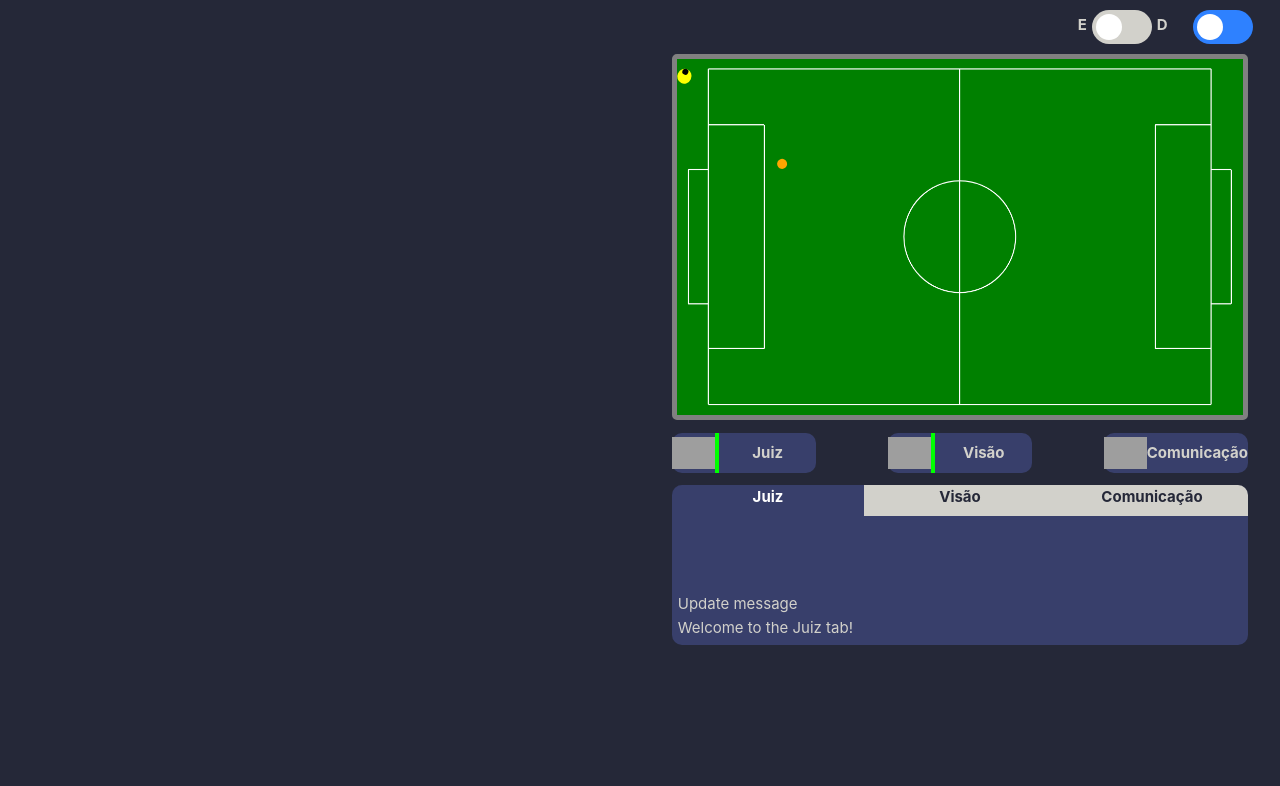
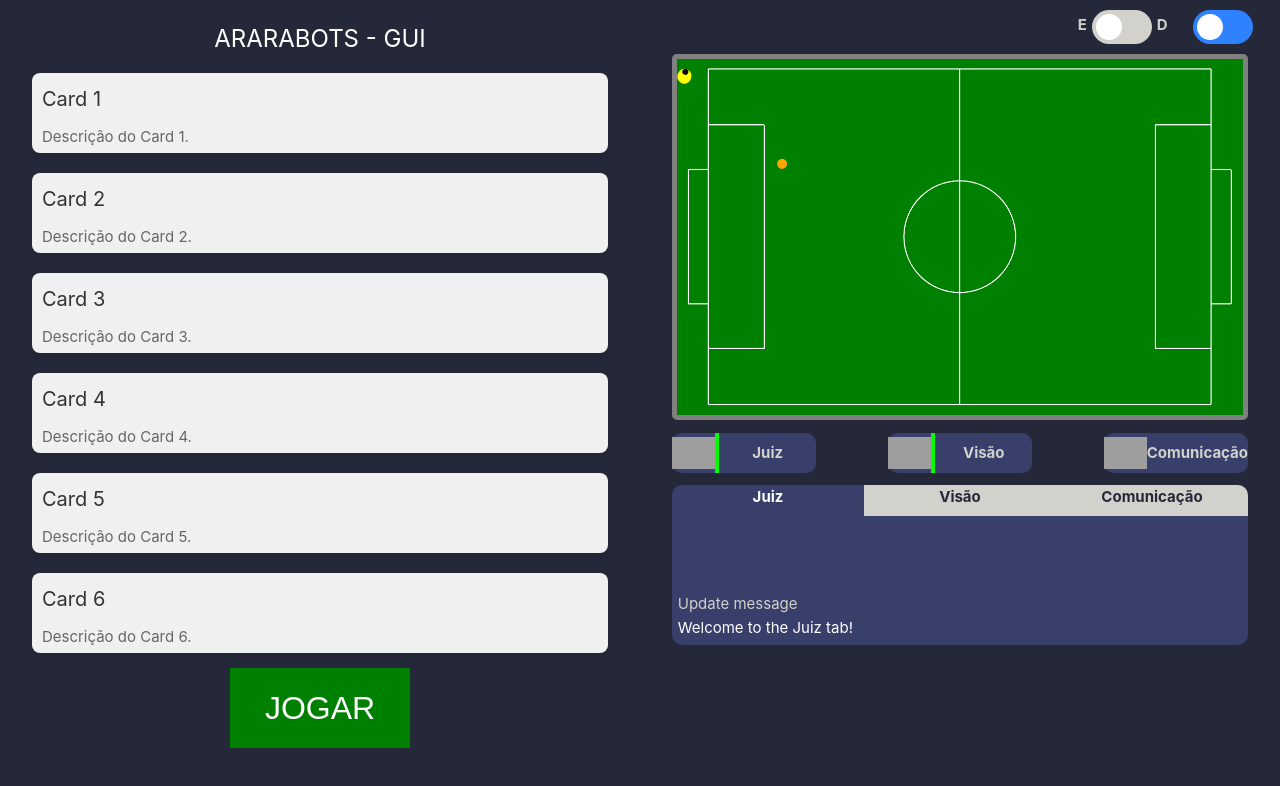
Before and after one commit to Ararabots-UFMS/ssl-gui, a Vue app: page / in a window 1280 px wide. Shown: the top 786 px of the page. Built offline with nearby package versions, Linux system fonts and the light colour scheme; no server answers; grey boxes are pictures that could not be loaded.

Commit message:
Marcelo-feat: added cards and play button

```diff
--- a/src/App.vue
+++ b/src/App.vue
@@ -1,7 +1,16 @@
 <template>
   <div class="full-screen">
     <div class="left-side">
-
+      <name></name>
+       <div class="card-list">
+      <card
+        v-for="(card, index) in cards"
+        :key="index"
+        :title="card.title"
+        :description="card.description"
+      />
+    </div>
+    <play></play>
     </div>
     <div class="right-side">
       <field></field>
@@ -15,6 +24,9 @@
   import field from './components/field.vue';
   import buttons from './components/buttons.vue';
   import terminal from './components/terminal.vue';
+  import name from './components/name.vue';
+  import card from './components/card.vue';
+  import play from './components/play.vue';
 
   export default {
     name: 'FullScreen',
@@ -22,10 +34,20 @@
       field,
       buttons,
       terminal,
+      name,
+      card,
+      play,
     },
     data() {
       return {
-        // Dados da sua aplicação aqui
+        cards: [
+        { title: 'Card 1', description: 'Descrição do Card 1.' },
+        { title: 'Card 2', description: 'Descrição do Card 2.' },
+        { title: 'Card 3', description: 'Descrição do Card 3.' },
+        { title: 'Card 4', description: 'Descrição do Card 4.' },
+        { title: 'Card 5', description: 'Descrição do Card 5.' },
+        { title: 'Card 6', description: 'Descrição do Card 6.' }
+      ]
       };
     },
     methods: {
@@ -51,6 +73,10 @@
   right: 0;
   height: 100%;
   width: 50%;
+  display: flex;
+  flex-direction:column;
+  align-items: center;
+  gap: 5px
 }
 
 .right-side {
@@ -63,4 +89,11 @@
   width: 50%;
 }
 
+.card-list {
+  display: flex;
+  justify-content: center;
+  flex-wrap: wrap;
+  flex-direction: column;
+}
+
 </style>
--- /dev/null
+++ b/src/components/card.vue
@@ -0,0 +1,37 @@
+<template>
+  <div class="card">
+    <h2>{{ title }}</h2>
+    <p>{{ description }}</p>
+  </div>
+</template>
+
+<script>
+export default {
+  props: {
+    title: String,
+    description: String
+  }
+};
+</script>
+
+<style scoped>
+.card {
+  background-color: #f0f0f0;
+  border-radius: 8px;
+  padding: 10px;
+  margin: 10px;
+  box-shadow: 0 4px 8px rgba(0, 0, 0, 0.1);
+  height: 10vh;
+  width: 45vw;
+}
+
+h2 {
+  margin-bottom: 10px;
+  font-size: 20px;
+  color: #333;
+}
+
+p {
+  color: #666;
+}
+</style>
--- /dev/null
+++ b/src/components/name.vue
@@ -0,0 +1,26 @@
+<template>
+  <div>
+    <h1>{{ message }}</h1>
+  </div>
+</template>
+
+<script>
+export default {
+  data() {
+    return {
+      message: 'ARARABOTS - GUI'
+    };
+  }
+};
+</script>
+
+<style scoped>
+div {
+  text-align: left;
+  margin-top: 20px;
+}
+h1 {
+  color: white;
+  font-size: 24px;
+}
+</style>
--- /dev/null
+++ b/src/components/play.vue
@@ -0,0 +1,21 @@
+<template>
+  <button>JOGAR</button>
+</template>
+
+<script>
+export default {
+
+};
+</script>
+
+<style scoped>
+button{
+    cursor: pointer;
+    width: 180px;
+    height: 80px;
+    background-color: green;
+    color: white;
+    font-size: 2rem;
+    border: none;
+}
+</style>
--- a/src/components/terminal.vue
+++ b/src/components/terminal.vue
@@ -45,6 +45,7 @@
                 const newLine = document.createElement('div');
                 newLine.className = 'line last-line';
                 newLine.textContent = `Button clicked times`;
+                newLine.style.color = 'white';
                 terminal.prepend(newLine); // Adiciona a nova linha no início do conteúdo
             }
         },
@@ -100,12 +101,12 @@
         margin: 1%; /* Adiciona padding para o conteúdo */
     }
     .line {
-        color: #d2d1cb;
+        color: white;
         white-space: pre-wrap; /* Mantém espaços e quebras de linha */
     }
     .last-line {
         background-color: white; /* Fundo claro para a última mensagem */
-        color: black;
+        color: white;
         border-bottom-left-radius: 5px; /* Adiciona borda arredondada no canto inferior esquerdo */
         border-bottom-right-radius: 5px; /* Adiciona borda arredondada no canto inferior direito */
     }
```
